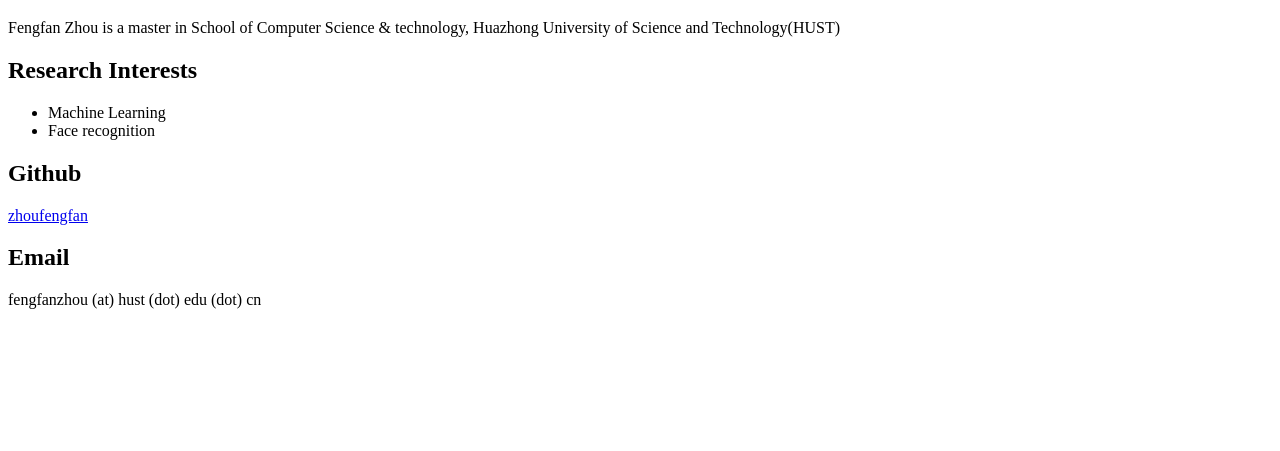
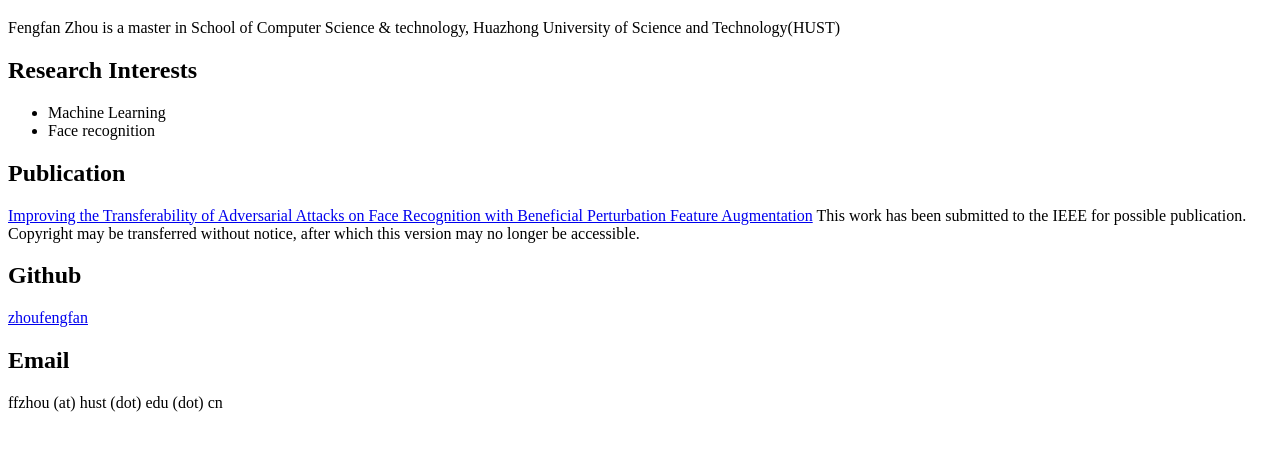
Before and after one commit to zhoufengfan/zhoufengfan.github.io, a plain HTML site: page index.html in a window 1280 px wide. Shown: the part 61-512 px from the top of the page. Drawn offline with Linux system fonts and the light colour scheme.

Commit message:
Publication

```diff
--- a/index.html
+++ b/index.html
@@ -12,9 +12,12 @@
             <li>Machine Learning</li>
             <li>Face recognition</li>
         </ul>
+        <h2>Publication</h2>
+        <a href="https://arxiv.org/abs/2210.16117">Improving the Transferability of Adversarial Attacks on Face Recognition with Beneficial Perturbation Feature Augmentation</a>
+        This work has been submitted to the IEEE for possible publication. Copyright may be transferred without notice, after which this version may no longer be accessible.
         <h2>Github</h2>
         <a href="https://github.com/zhoufengfan">zhoufengfan</a>
         <h2>Email</h2>
-        fengfanzhou (at) hust (dot) edu (dot) cn
+        ffzhou (at) hust (dot) edu (dot) cn
     </body>
 </html>
```
